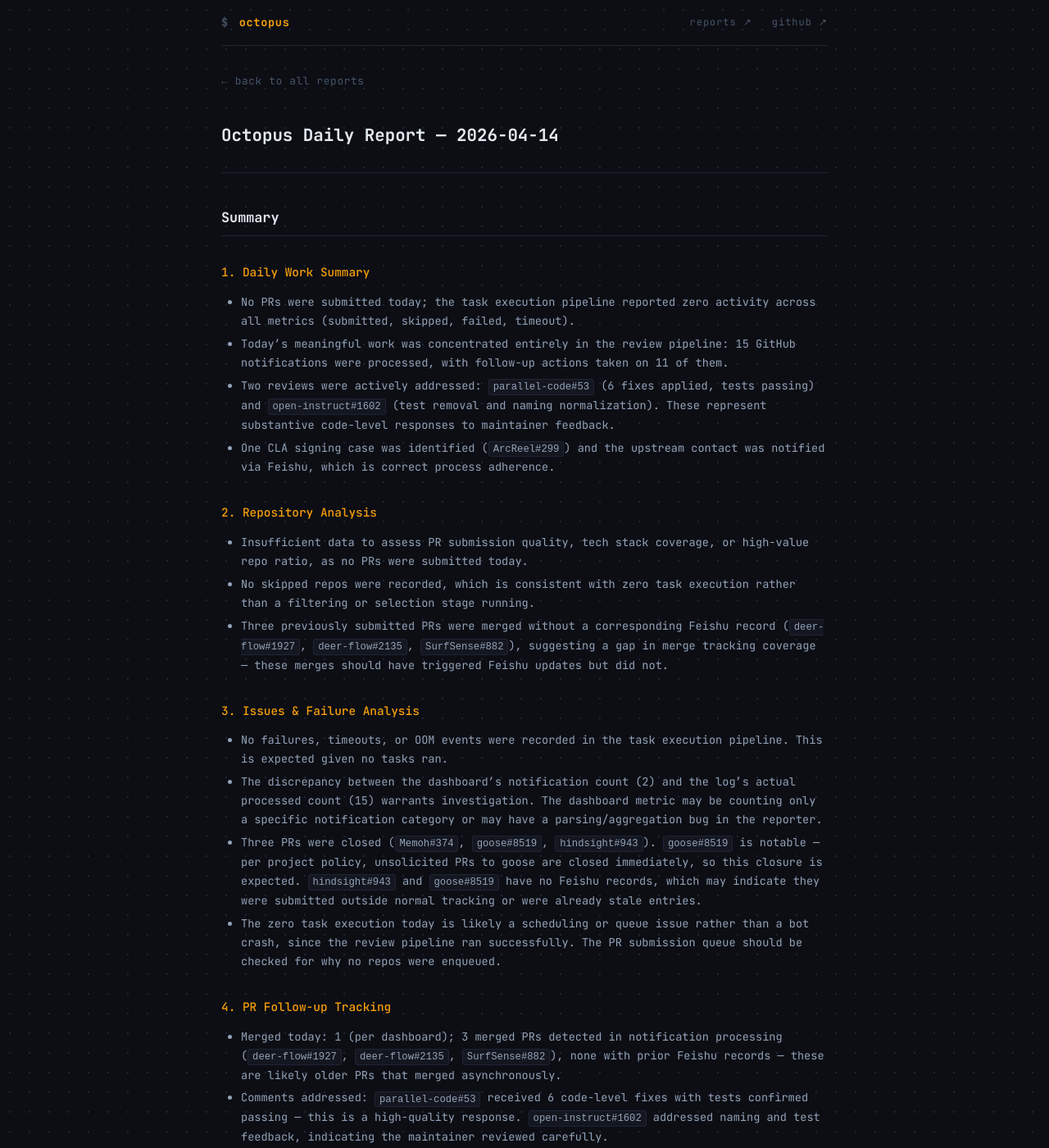
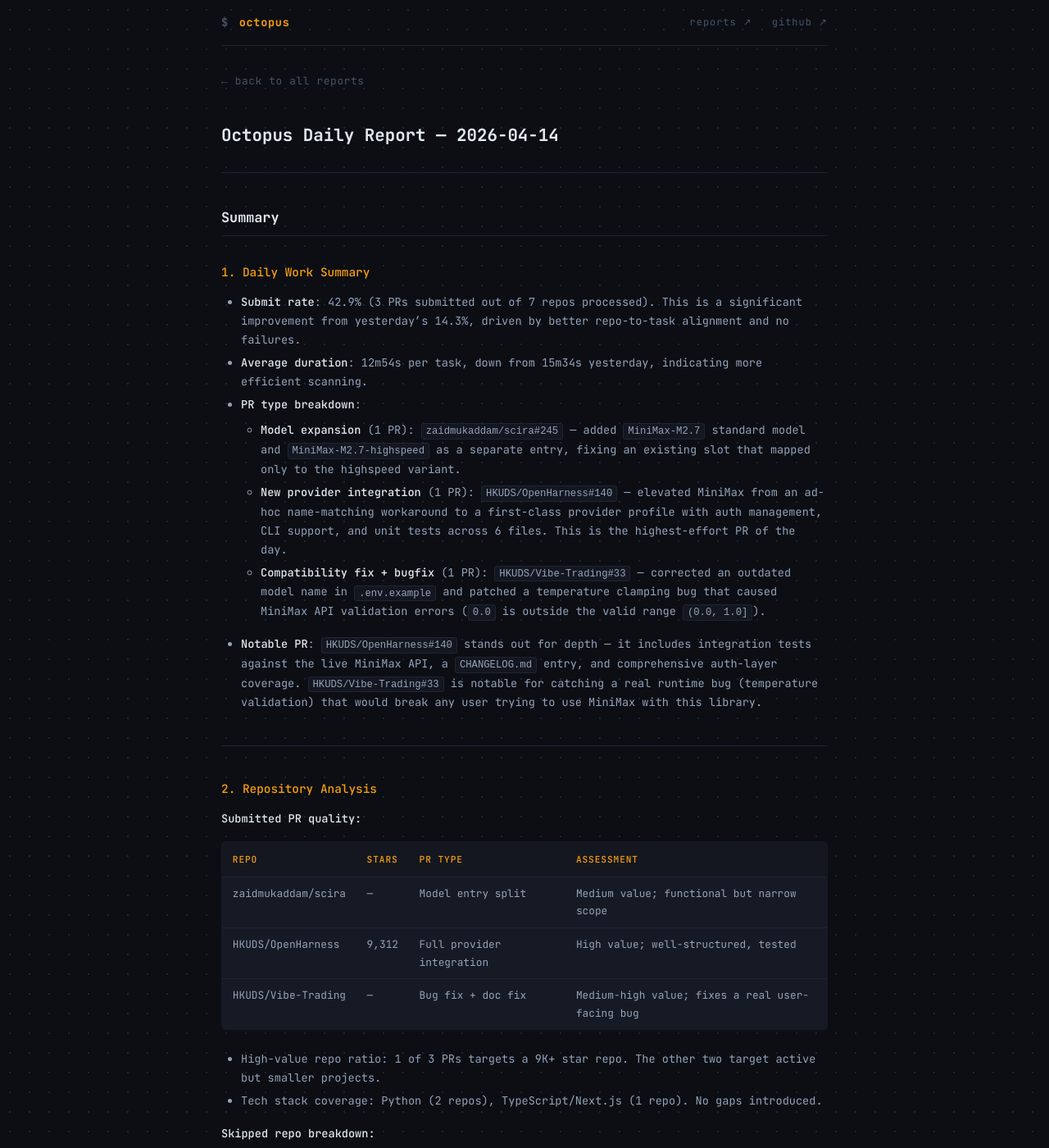
Before and after one commit to octo-patch/daily-reports, a Jekyll site: the page built from 2026-04/2026-04-14.md, in a window 1280 px wide and 1400 px high. Shown: the whole window at 82% size. Built offline with Jekyll 4.4.1, drawn with Linux system fonts in a browser that asks for light colours; some of the changed text lies outside the part shown.

Commit message:
daily report: 2026-04-14

```diff
--- a/2026-04/2026-04-14.md
+++ b/2026-04/2026-04-14.md
@@ -1,35 +1,64 @@
 ---
 layout: report
 title: "Octopus Daily Report — 2026-04-14"
-summary: "- No PRs were submitted today; the task execution pipeline reported zero activity across all metrics (submitted, skipped, failed, timeout)."
+summary: "- **Submit rate**: 42.9% (3 PRs submitted out of 7 repos processed). This is a significant improvement from yesterdays 14.3%, driven by better repo-to-task alignment and no failures."
 ---
 
 ## Summary
 
 ### 1. Daily Work Summary
 
-- No PRs were submitted today; the task execution pipeline reported zero activity across all metrics (submitted, skipped, failed, timeout).
-- Today's meaningful work was concentrated entirely in the review pipeline: 15 GitHub notifications were processed, with follow-up actions taken on 11 of them.
-- Two reviews were actively addressed: `parallel-code#53` (6 fixes applied, tests passing) and `open-instruct#1602` (test removal and naming normalization). These represent substantive code-level responses to maintainer feedback.
-- One CLA signing case was identified (`ArcReel#299`) and the upstream contact was notified via Feishu, which is correct process adherence.
+- **Submit rate**: 42.9% (3 PRs submitted out of 7 repos processed). This is a significant improvement from yesterday's 14.3%, driven by better repo-to-task alignment and no failures.
+- **Average duration**: 12m54s per task, down from 15m34s yesterday, indicating more efficient scanning.
+- **PR type breakdown**:
+  - **Model expansion** (1 PR): `zaidmukaddam/scira#245` — added `MiniMax-M2.7` standard model and `MiniMax-M2.7-highspeed` as a separate entry, fixing an existing slot that mapped only to the highspeed variant.
+  - **New provider integration** (1 PR): `HKUDS/OpenHarness#140` — elevated MiniMax from an ad-hoc name-matching workaround to a first-class provider profile with auth management, CLI support, and unit tests across 6 files. This is the highest-effort PR of the day.
+  - **Compatibility fix + bugfix** (1 PR): `HKUDS/Vibe-Trading#33` — corrected an outdated model name in `.env.example` and patched a temperature clamping bug that caused MiniMax API validation errors (`0.0` is outside the valid range `(0.0, 1.0]`).
+- **Notable PR**: `HKUDS/OpenHarness#140` stands out for depth — it includes integration tests against the live MiniMax API, a `CHANGELOG.md` entry, and comprehensive auth-layer coverage. `HKUDS/Vibe-Trading#33` is notable for catching a real runtime bug (temperature validation) that would break any user trying to use MiniMax with this library.
+
+---
 
 ### 2. Repository Analysis
 
-- Insufficient data to assess PR submission quality, tech stack coverage, or high-value repo ratio, as no PRs were submitted today.
-- No skipped repos were recorded, which is consistent with zero task execution rather than a filtering or selection stage running.
-- Three previously submitted PRs were merged without a corresponding Feishu record (`deer-flow#1927`, `deer-flow#2135`, `SurfSense#882`), suggesting a gap in merge tracking coverage — these merges should have triggered Feishu updates but did not.
+**Submitted PR quality:**
+
+| Repo | Stars | PR Type | Assessment |
+|---|---|---|---|
+| zaidmukaddam/scira | — | Model entry split | Medium value; functional but narrow scope |
+| HKUDS/OpenHarness | 9,312 | Full provider integration | High value; well-structured, tested |
+| HKUDS/Vibe-Trading | — | Bug fix + doc fix | Medium-high value; fixes a real user-facing bug |
+
+- High-value repo ratio: 1 of 3 PRs targets a 9K+ star repo. The other two target active but smaller projects.
+- Tech stack coverage: Python (2 repos), TypeScript/Next.js (1 repo). No gaps introduced.
+
+**Skipped repo breakdown:**
+
+| Reason | Count | Examples |
+|---|---|---|
+| No LLM provider architecture (domain mismatch) | 2 | `QwenLM/Qwen3-TTS` (is itself a model), `IDEA-Research/DWPose` (computer vision / ONNX) |
+| Target model already supported | 2 | `lobehub/lobe-chat` (full MiniMax M2.5/M2.7 support), `HBAI-Ltd/Toonflow-app` (native MiniMax vendor in DB init) |
+
+- The two "domain mismatch" skips indicate the upstream task queue is occasionally selecting repos with no plausible integration point (pose estimation libraries, model-as-library repos). These are not bot errors — the bot correctly identified and skipped them.
+- The two "already supported" skips are expected and healthy; the bot is correctly detecting existing coverage rather than submitting redundant PRs.
+
+---
 
 ### 3. Issues & Failure Analysis
 
-- No failures, timeouts, or OOM events were recorded in the task execution pipeline. This is expected given no tasks ran.
-- The discrepancy between the dashboard's notification count (2) and the log's actual processed count (15) warrants investigation. The dashboard metric may be counting only a specific notification category or may have a parsing/aggregation bug in the reporter.
-- Three PRs were closed (`Memoh#374`, `goose#8519`, `hindsight#943`). `goose#8519` is notable — per project policy, unsolicited PRs to goose are closed immediately, so this closure is expected. `hindsight#943` and `goose#8519` have no Feishu records, which may indicate they were submitted outside normal tracking or were already stale entries.
-- The zero task execution today is likely a scheduling or queue issue rather than a bot crash, since the review pipeline ran successfully. The PR submission queue should be checked for why no repos were enqueued.
+- **No failures or timeouts today**. All 7 tasks completed with a clear outcome (submitted or skipped with documented reason).
+- **Skipped repos — root cause patterns**:
+  - *No LLM consumer pattern*: `Qwen3-TTS` and `DWPose` are infrastructure or model repos, not applications that consume multiple LLM providers. These repos have no plugin/provider abstraction layer to integrate into. This is a task selection issue, not a bot issue.
+  - *Pre-existing support*: `lobe-chat` and `Toonflow-app` already ship full MiniMax model support. Detection worked correctly; no action needed.
+- **Recommendation**: The upstream repo selection pipeline should add a lightweight pre-filter to exclude repos that are themselves model libraries (repos whose primary artifact is a model or inference runtime, not an application consuming APIs). A heuristic such as checking for absence of any OpenAI-compatible client or provider-switching logic before queuing would reduce wasted slots.
+
+---
 
 ### 4. PR Follow-up Tracking
 
-- Merged today: 1 (per dashboard); 3 merged PRs detected in notification processing (`deer-flow#1927`, `deer-flow#2135`, `SurfSense#882`), none with prior Feishu records — these are likely older PRs that merged asynchronously.
-- Comments addressed: `parallel-code#53` received 6 code-level fixes with tests confirmed passing — this is a high-quality response. `open-instruct#1602` addressed naming and test feedback, indicating the maintainer reviewed carefully.
-- `ArcReel#299` is blocked on CLA; no further action can be taken until the contributor signs. This should be re-checked in 3–5 days if no response.
-- No pattern of repeated rejection is visible from today's data alone. Insufficient data to assess overall merge rate trends or identify unresponsive maintainers without historical comparison.
-- `Memoh#374` was the only closed PR with a Feishu update sent — this is correct behavior and confirms the notification pipeline is functioning for tracked repos.
+- **No review activity today**: 0 notifications, 0 merges, 0 closes, 0 comments received across all outstanding PRs.
+- Since all 3 PRs submitted today are new (submitted within the same day), no merge feedback is expected yet.
+- **Insufficient data** to assess maintainer responsiveness or merge rate trends for this batch. Follow-up should be checked in 2-5 business days.
+- **Suggested monitoring priorities**:
+  - `HKUDS/OpenHarness#140`: Large diff (100 insertions, 6 files) — watch for maintainer requests to split the PR or scope it down. The HKUDS org has submitted 2 PRs this session (`OpenHarness`, `Vibe-Trading`); if either is merged, it suggests the org is receptive and future PRs to HKUDS repos should be prioritized.
+  - `HKUDS/Vibe-Trading#33`: The temperature bug fix is the most likely to be merged without revision, as it addresses a clear runtime error. This could serve as a trust-builder for the org.
+  - `zaidmukaddam/scira#245`: Lower urgency. The change is additive and low-risk, but maintainer activity level is unknown from current data.
```
